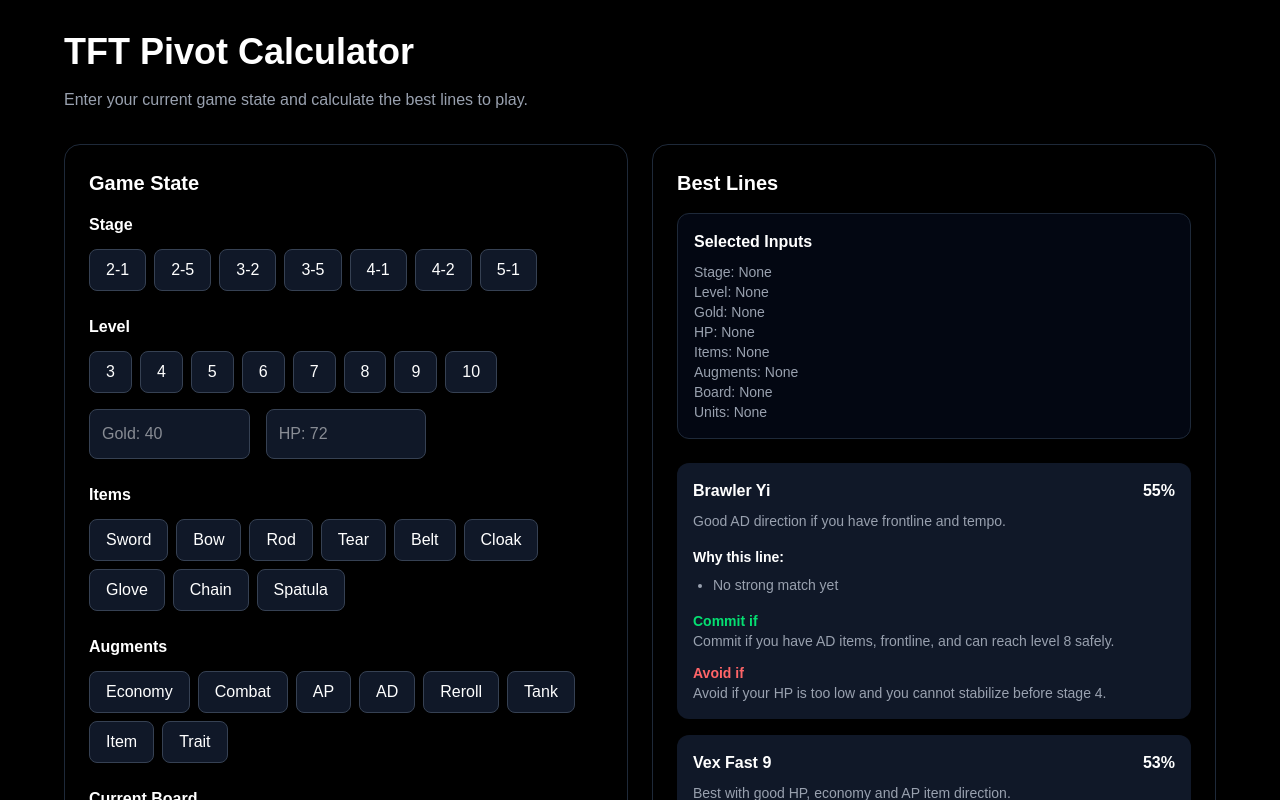
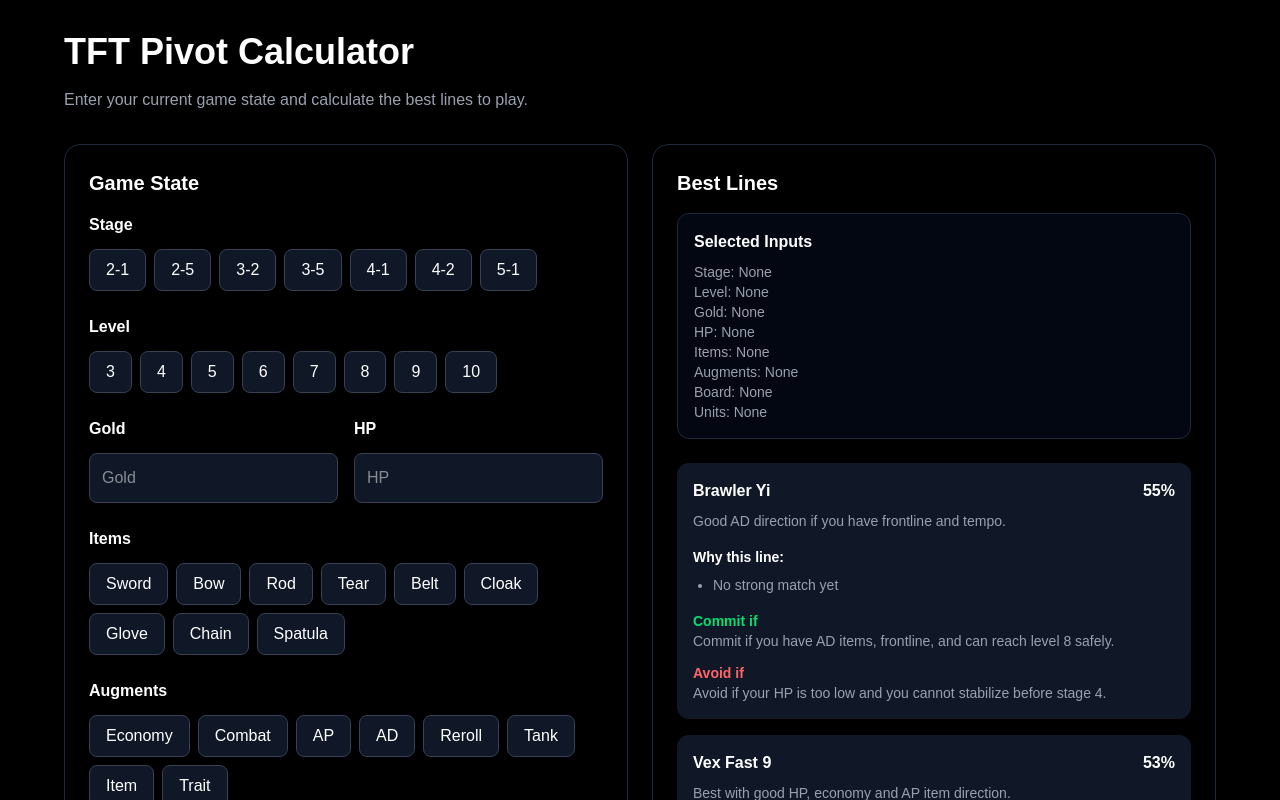
Before and after one commit to Izeeh/tft-pivot-calculator, a Next.js app: page / in a window 1280 px wide. Shown: the top 800 px of the page. Built offline with nearby package versions, Linux system fonts and the light colour scheme.

Commit message:
Improve gold and HP inputs

```diff
--- a/app/data/gameData.ts
+++ b/app/data/gameData.ts
@@ -18,7 +18,21 @@
   "9",
   "10",
 ];
+export const goldOptions = [
+  { label: "0-9", value: "5" },
+  { label: "10-19", value: "15" },
+  { label: "20-29", value: "25" },
+  { label: "30-39", value: "35" },
+  { label: "40-49", value: "45" },
+  { label: "50+", value: "55" },
+];
 
+export const hpOptions = [
+  { label: "Low HP", value: "35" },
+  { label: "Medium HP", value: "55" },
+  { label: "Healthy", value: "75" },
+  { label: "Very Healthy", value: "90" },
+];
 export const economyStates = [
   "Low gold",
   "Stable economy",
--- a/app/page.tsx
+++ b/app/page.tsx
@@ -72,8 +72,7 @@
               </div>
             </div>
 
-            <div className="grid grid-cols-3 gap-4 mb-6">
-                            <div className="col-span-3">
+            <div className="mb-6">
               <p className="font-semibold mb-3">Level</p>
               <div className="flex flex-wrap gap-2">
                 {levels.map((levelOption) => (
@@ -93,19 +92,26 @@
               </div>
             </div>
 
+                        <div className="grid grid-cols-2 gap-4 mb-6">
+              <div>
+                <p className="font-semibold mb-3">Gold</p>
                 <input
                   value={gold}
                   onChange={(event) => setGold(event.target.value)}
-                className="rounded-lg bg-gray-900 border border-gray-700 p-3"
-                placeholder="Gold: 40"
+                  className="w-full rounded-lg bg-gray-900 border border-gray-700 p-3"
+                  placeholder="Gold"
                 />
+              </div>
 
+              <div>
+                <p className="font-semibold mb-3">HP</p>
                 <input
                   value={hp}
                   onChange={(event) => setHp(event.target.value)}
-                className="rounded-lg bg-gray-900 border border-gray-700 p-3"
-                placeholder="HP: 72"
+                  className="w-full rounded-lg bg-gray-900 border border-gray-700 p-3"
+                  placeholder="HP"
                 />
+              </div>
             </div>
 
             <h3 className="font-semibold mb-3">Items</h3>
```
Lines whose indentation alone changed are shown as unchanged.
